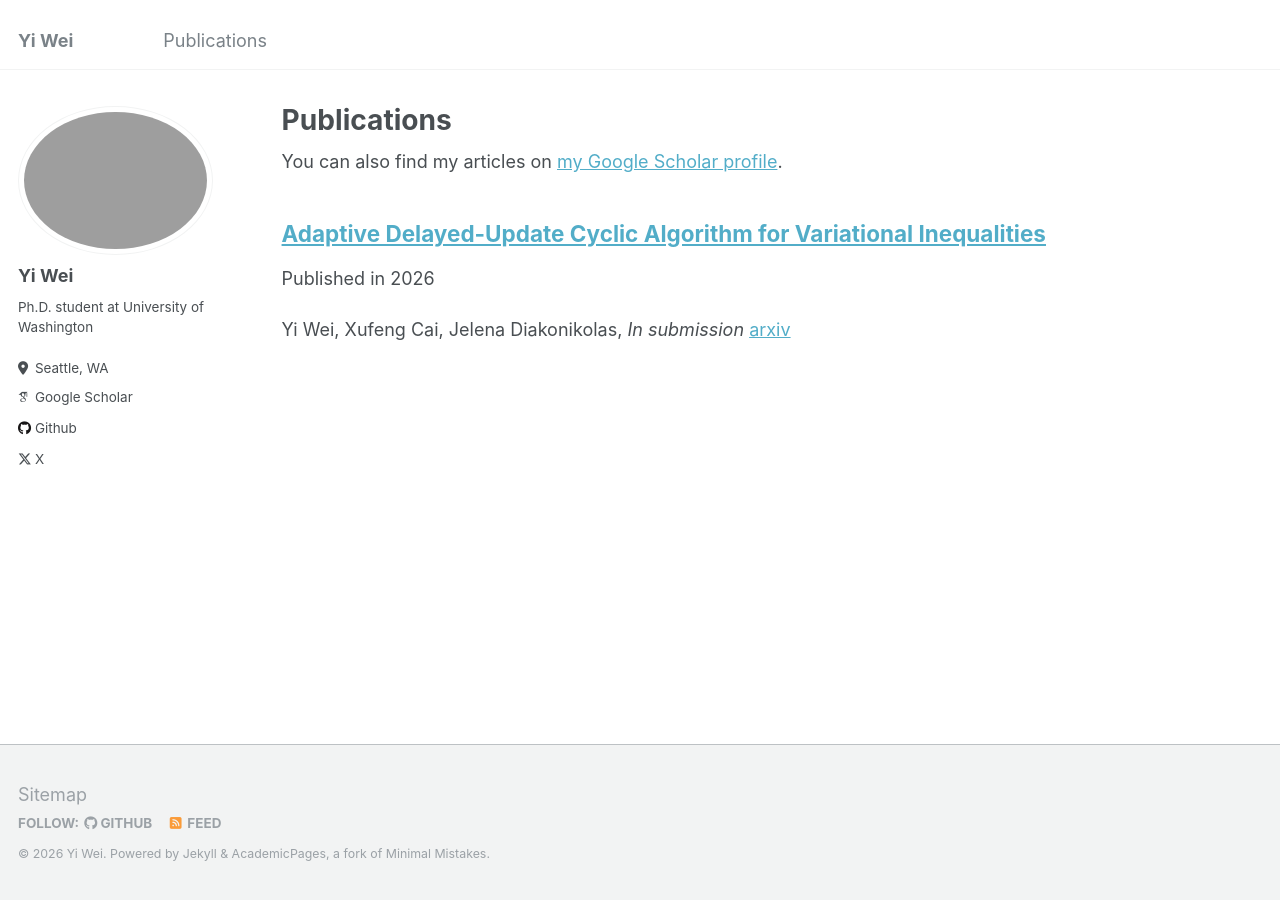
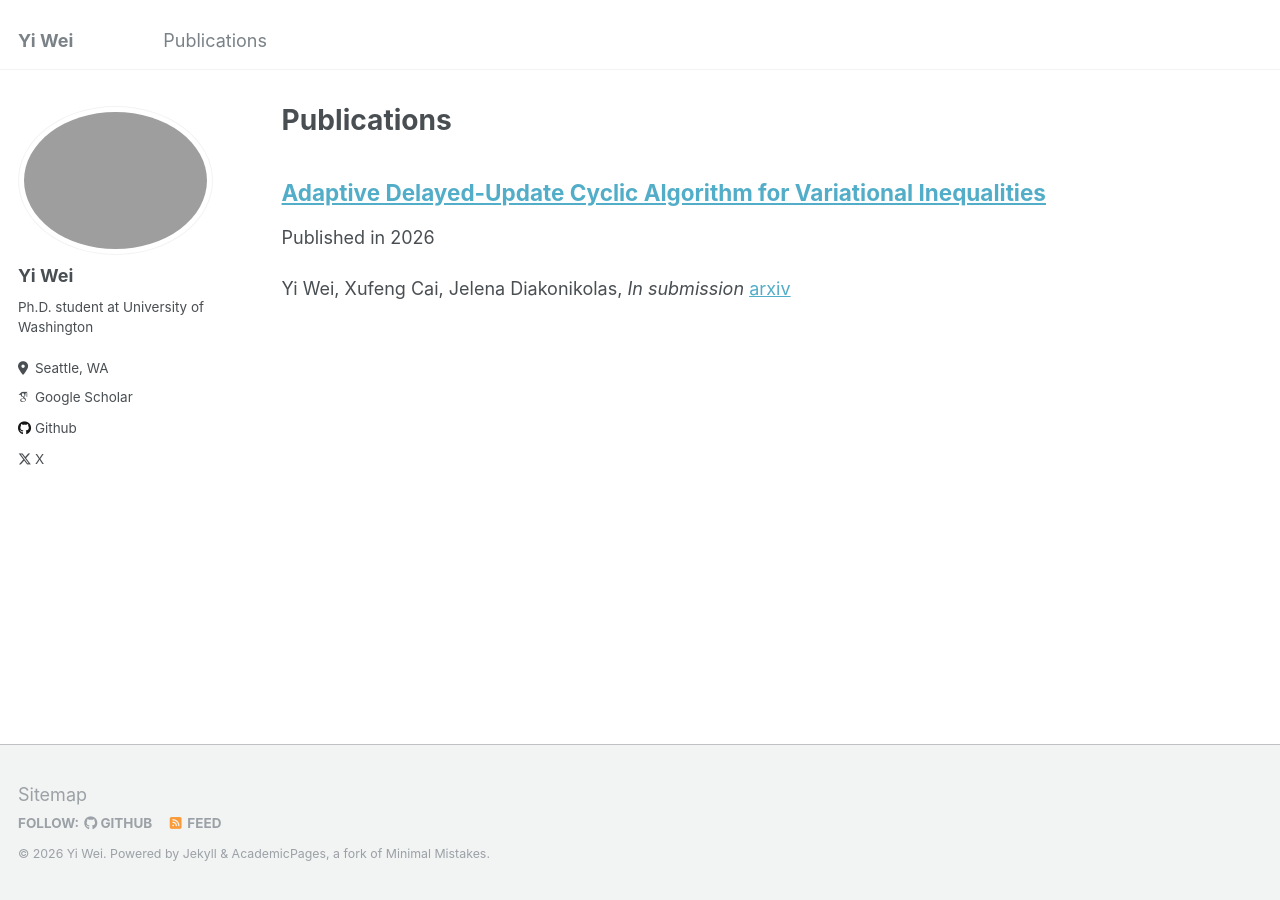
Before and after one commit to Yee-Millennium/Yee-Millennium.github.io, a Jekyll site: the page built from _pages/publications.md, in a window 1280 px wide. Built offline with Jekyll 4.4.1, drawn with Linux system fonts in a browser that asks for light colours; some web fonts are replaced.

Commit message:
update twitter name and publication

```diff
--- a/_config.yml
+++ b/_config.yml
@@ -65,7 +65,7 @@ author:
   steam            : # Username
   telegram         : # URL
   tumblr           : # Username
-  twitter          : "Yee_math"
+  twitter          : "yiwei8"
   vine             : # Username
   weibo            : # Username
   wikipedia        : # Username
--- a/_pages/publications.md
+++ b/_pages/publications.md
@@ -5,9 +5,9 @@ permalink: /publications/
 author_profile: true
 ---
 
-{% if site.author.googlescholar %}
+<!-- {% if site.author.googlescholar %}
   <div class="wordwrap">You can also find my articles on <a href="{{site.author.googlescholar}}">my Google Scholar profile</a>.</div>
-{% endif %}
+{% endif %} -->
 
 {% include base_path %}
 
```
